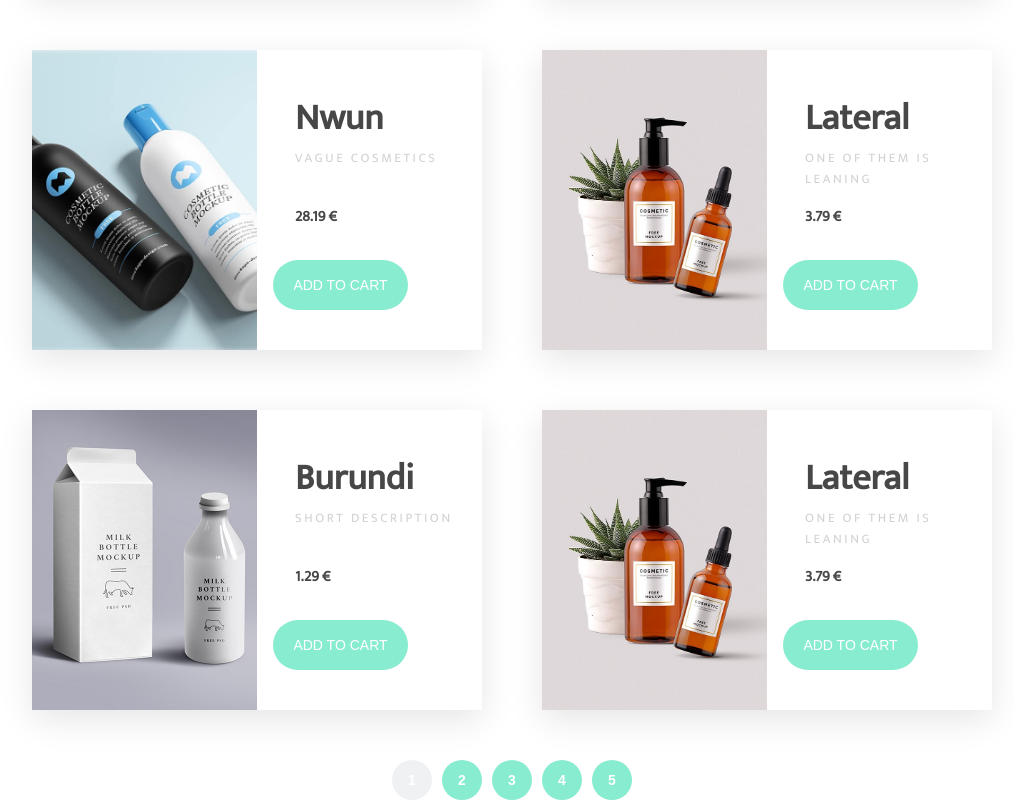
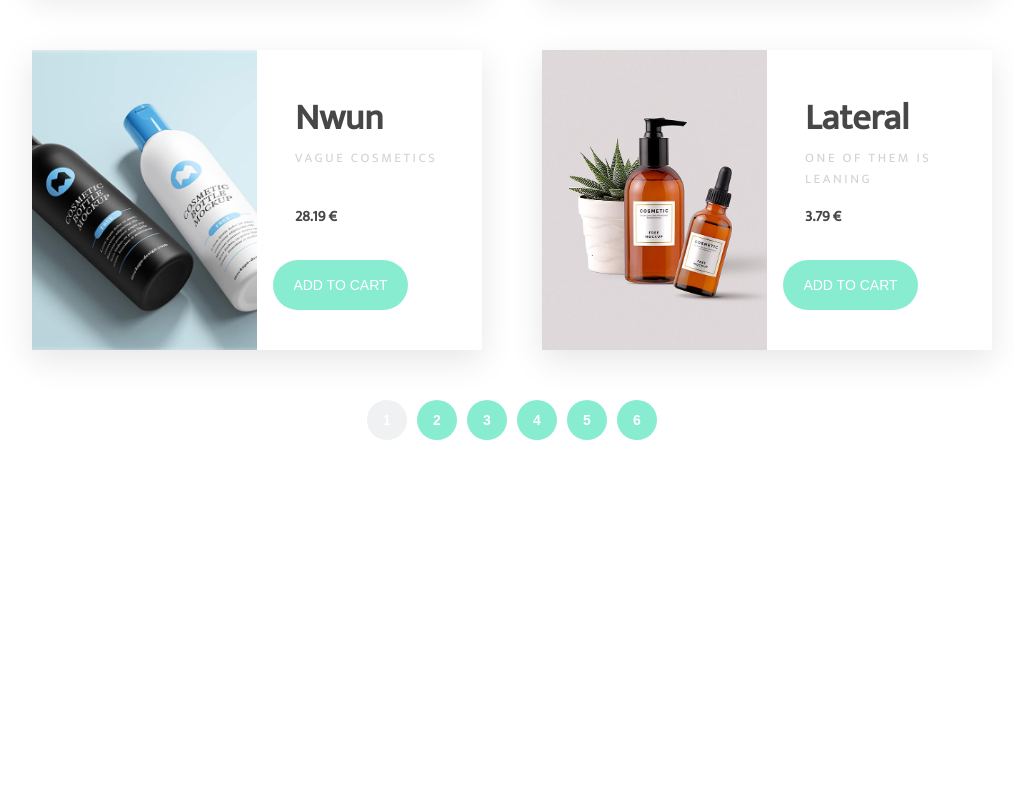
Before and after one commit to prncn/ecommerce-study, a plain HTML site: page index.html in a window 1280 px wide. Shown: the part 1383-2183 px from the top of the page, without its empty margins (128-1142 px from the left). After the commit the page ends 1823 px from the top, so only its background shows below. Drawn offline with nearby package versions, Linux system fonts and the light colour scheme.

Commit message:
change JSON and fix pagination

```diff
--- a/static/CSS/cartmodal.css
+++ b/static/CSS/cartmodal.css
@@ -114,7 +114,7 @@
     width: inherit;
     line-height: 2;
     font-family: var(--text-font);
-    letter-spacing: ;
+    height: 175px;
 }
 
 
--- a/static/JS/dataHandling.js
+++ b/static/JS/dataHandling.js
@@ -41,7 +41,7 @@ prod.forEach(item => {
 // console.log(prod.length)
 
 // Setup Pagination
-const perpage = 8;
+const perpage = 6;
 let page_num = Math.floor(prod.length/perpage);
 const page_rem = prod.length % perpage;
 if(page_rem != 0)
@@ -58,6 +58,8 @@ for(let i=0; i<page_num; i++){
 // Render Product Section
 function render_products(start, end){
   for(let i=start; i<end; i++) {
+    if(i >= prod.length)
+      return
     document.getElementById("prod-section").insertAdjacentHTML('beforeend', `
       <div class="wrapper">
         <div class="product-img">
@@ -91,6 +93,7 @@ page_btns.forEach(btn => {
     btn.style.backgroundColor = "var(--gray)"
     let current_load = btn.innerHTML;
     document.getElementById("prod-section").innerHTML = ''
+    //console.log(current_load, page_num)
     render_products(perpage*(current_load - 1), perpage*current_load);
     add_to_cart_btn();
     document.querySelector('.section-title').scrollIntoView({behavior: 'smooth'});
--- a/static/JS/products.json
+++ b/static/JS/products.json
@@ -52,43 +52,8 @@
         "brand": "Lateral",
         "title": "One of them is Leaning",
         "price": 3.79,
-        "image": "cbe3acecb4bd3fef7218a70bf6aa6544.jpg",
+        "image": "PSD-Product-Packaging-Box-Mockup.jpg",
         "prodId": "008"
-    },
-    {
-        "brand": "Burundi",
-        "title": "Short description",
-        "price": 1.29,
-        "image": "milk-packaging-mockup-featured.jpg",
-        "prodId": "009"
-    },
-    {
-        "brand": "Lateral",
-        "title": "One of them is Leaning",
-        "price": 3.79,
-        "image": "cbe3acecb4bd3fef7218a70bf6aa6544.jpg",
-        "prodId": "010"
-    },
-    {
-        "brand": "Burundi",
-        "title": "Short description",
-        "price": 1.29,
-        "image": "milk-packaging-mockup-featured.jpg",
-        "prodId": "011"
-    },
-    {
-        "brand": "Lateral",
-        "title": "One of them is Leaning",
-        "price": 3.79,
-        "image": "cbe3acecb4bd3fef7218a70bf6aa6544.jpg",
-        "prodId": "012"
-    },
-    {
-        "brand": "Burundi",
-        "title": "Short description",
-        "price": 1.29,
-        "image": "milk-packaging-mockup-featured.jpg",
-        "prodId": "013"
     },
     {
         "brand": "Cream",
@@ -143,43 +108,43 @@
         "brand": "Lateral",
         "title": "One of them is Leaning",
         "price": 3.79,
-        "image": "cbe3acecb4bd3fef7218a70bf6aa6544.jpg",
+        "image": "PSD-Product-Packaging-Box-Mockup.jpg",
         "prodId": "008"
     },
     {
-        "brand": "Burundi",
-        "title": "Short description",
-        "price": 1.29,
-        "image": "milk-packaging-mockup-featured.jpg",
-        "prodId": "009"
+        "brand": "Cream",
+        "title": "Brown Tin Tall",
+        "price": 24.49,
+        "image": "29_product-mockups.jpg",
+        "prodId": "001"
     },
     {
-        "brand": "Lateral",
-        "title": "One of them is Leaning",
-        "price": 3.79,
-        "image": "cbe3acecb4bd3fef7218a70bf6aa6544.jpg",
-        "prodId": "010"
+        "brand": "Brand",
+        "title": "Some Kind of Soap",
+        "price": 12.42,
+        "image": "18_product-mockup.jpg",
+        "prodId": "002"
     },
     {
-        "brand": "Burundi",
-        "title": "Short description",
-        "price": 1.29,
-        "image": "milk-packaging-mockup-featured.jpg",
-        "prodId": "011"
+        "brand": "Drab",
+        "title": "Actual Ice Cream",
+        "price": 5.99,
+        "image": "14_product-mockup.jpg",
+        "prodId": "003"
     },
     {
-        "brand": "Lateral",
-        "title": "One of them is Leaning",
-        "price": 3.79,
-        "image": "cbe3acecb4bd3fef7218a70bf6aa6544.jpg",
-        "prodId": "012"
+        "brand": "Quaint",
+        "title": "Piece Four",
+        "price": 13.79,
+        "image": "packaging-mockups.png",
+        "prodId": "004"
     },
     {
-        "brand": "Burundi",
-        "title": "Short description",
-        "price": 1.29,
-        "image": "milk-packaging-mockup-featured.jpg",
-        "prodId": "013"
+        "brand": "Nwun",
+        "title": "Vague Cosmetics",
+        "price": 28.19,
+        "image": "7_product-mockup.jpg",
+        "prodId": "005"
     },
     {
         "brand": "Lateral",
@@ -193,48 +158,70 @@
         "title": "Short description",
         "price": 1.29,
         "image": "milk-packaging-mockup-featured.jpg",
-        "prodId": "026"
+        "prodId": "007"
+    },
+    {
+        "brand": "Lateral",
+        "title": "One of them is Leaning",
+        "price": 3.79,
+        "image": "PSD-Product-Packaging-Box-Mockup.jpg",
+        "prodId": "008"
+    },
+    {
+        "brand": "Cream",
+        "title": "Brown Tin Tall",
+        "price": 24.49,
+        "image": "29_product-mockups.jpg",
+        "prodId": "001"
+    },
+    {
+        "brand": "Brand",
+        "title": "Some Kind of Soap",
+        "price": 12.42,
+        "image": "18_product-mockup.jpg",
+        "prodId": "002"
+    },
+    {
+        "brand": "Drab",
+        "title": "Actual Ice Cream",
+        "price": 5.99,
+        "image": "14_product-mockup.jpg",
+        "prodId": "003"
+    },
+    {
+        "brand": "Quaint",
+        "title": "Piece Four",
+        "price": 13.79,
+        "image": "packaging-mockups.png",
+        "prodId": "004"
+    },
+    {
+        "brand": "Nwun",
+        "title": "Vague Cosmetics",
+        "price": 28.19,
+        "image": "7_product-mockup.jpg",
+        "prodId": "005"
     },
     {
         "brand": "Lateral",
         "title": "One of them is Leaning",
         "price": 3.79,
         "image": "cbe3acecb4bd3fef7218a70bf6aa6544.jpg",
-        "prodId": "027"
+        "prodId": "006"
     },
     {
         "brand": "Burundi",
         "title": "Short description",
         "price": 1.29,
         "image": "milk-packaging-mockup-featured.jpg",
-        "prodId": "028"
+        "prodId": "007"
     },
     {
         "brand": "Lateral",
         "title": "One of them is Leaning",
         "price": 3.79,
-        "image": "cbe3acecb4bd3fef7218a70bf6aa6544.jpg",
-        "prodId": "029"
-    },
-    {
-        "brand": "Burundi",
-        "title": "Short description",
-        "price": 1.29,
-        "image": "milk-packaging-mockup-featured.jpg",
-        "prodId": "030"
-    },
-    {
-        "brand": "Lateral",
-        "title": "One of them is Leaning",
-        "price": 3.79,
-        "image": "cbe3acecb4bd3fef7218a70bf6aa6544.jpg",
-        "prodId": "031"
-    },
-    {
-        "brand": "Burundi",
-        "title": "Short description",
-        "price": 1.29,
-        "image": "milk-packaging-mockup-featured.jpg",
-        "prodId": "032"
+        "image": "PSD-Product-Packaging-Box-Mockup.jpg",
+        "prodId": "008"
     }
+
 ]
```
Also changed, not shown: static/IMG/29_product-mockups.jpg, static/IMG/PSD-Product-Packaging-Box-Mockup.jpg (added).
